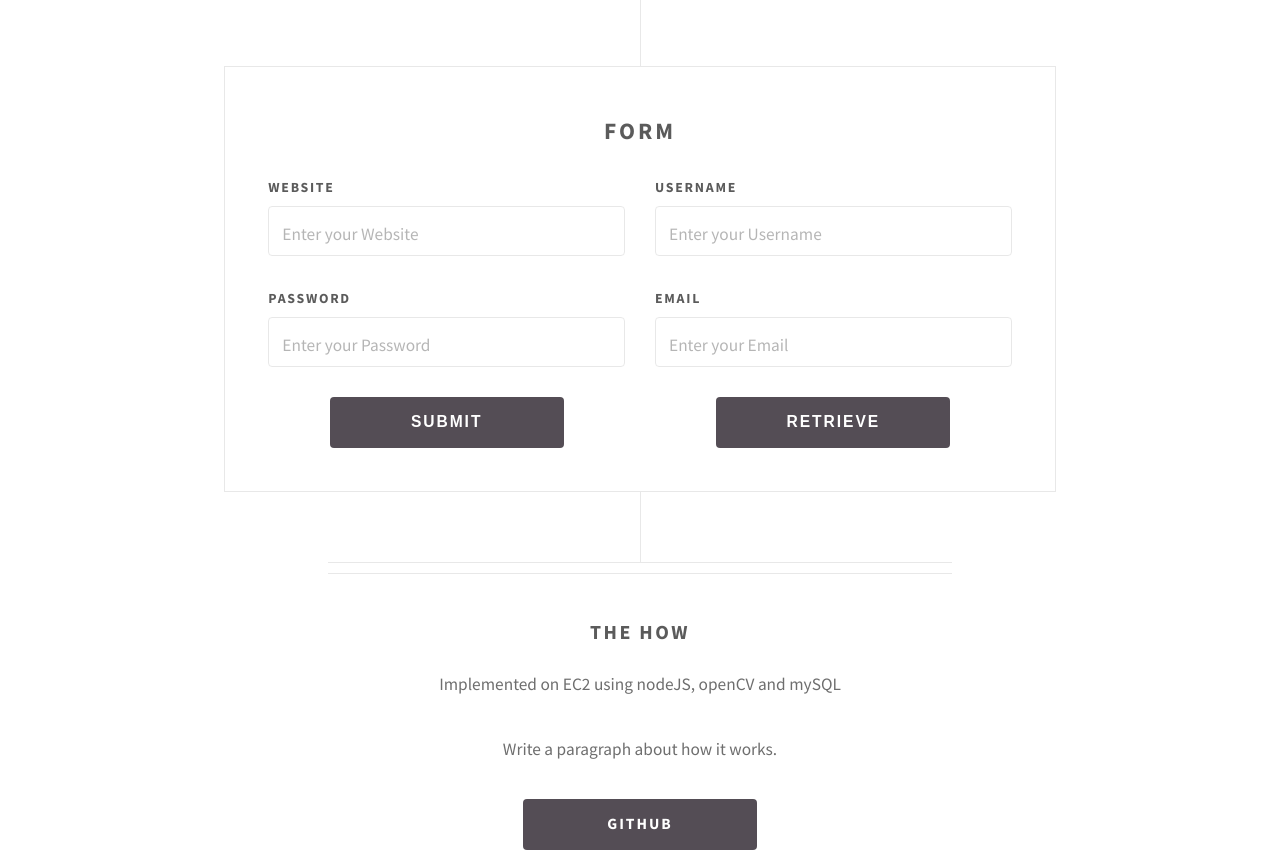
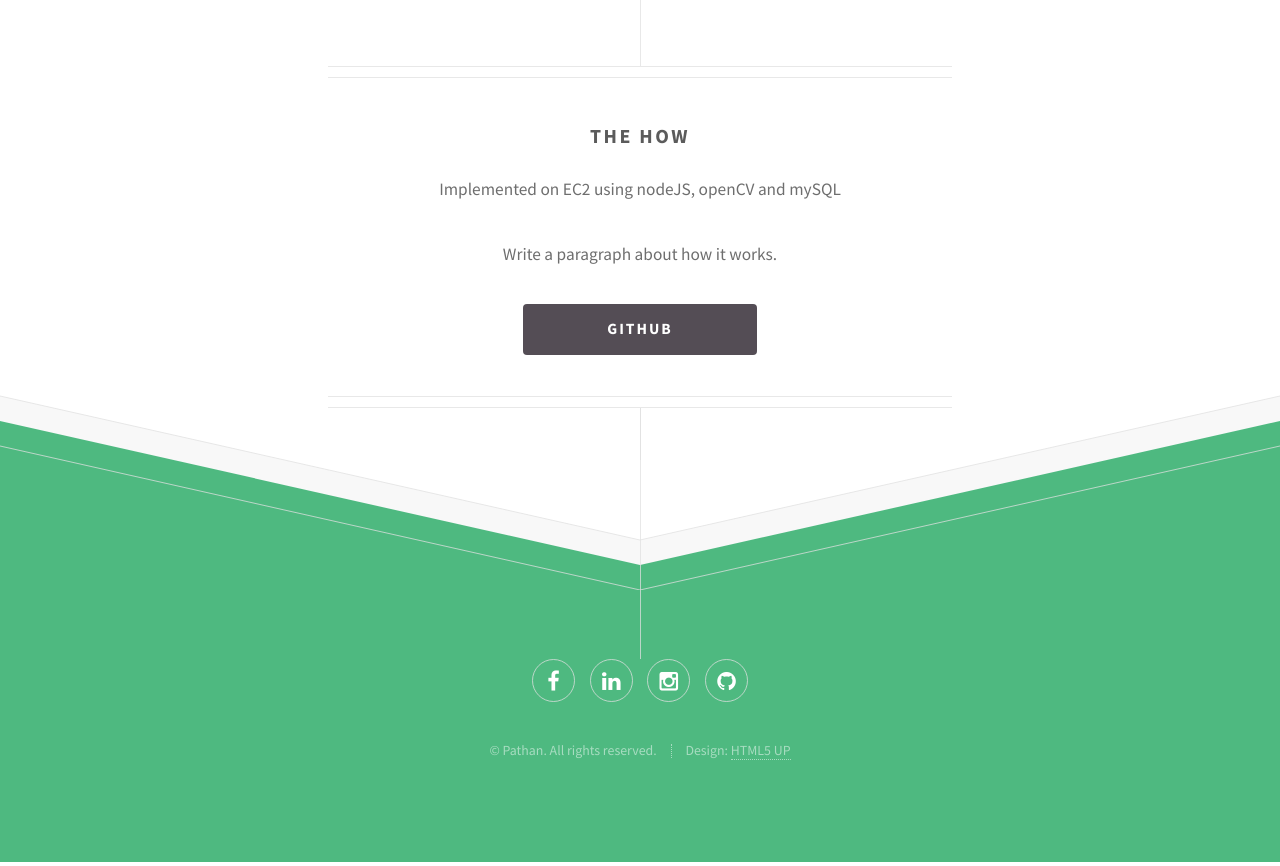
Before and after one commit to habibtariq/Facebase, a plain HTML site: page static/index.html in a window 1280 px wide. Shown: the part 2150-3016 px from the top of the page. Drawn offline with Linux system fonts and the light colour scheme.

Commit message:
fixed problem with form

```diff
--- a/static/index.html
+++ b/static/index.html
@@ -81,7 +81,7 @@
 						</div>
 					</section>
 				</div>
-				<div class="box container" id="databaseForm" >
+				<div class="box container" id="databaseForm" style="display:none">
 					<header>
 						<h2>Form</h2>
 					</header>
```
